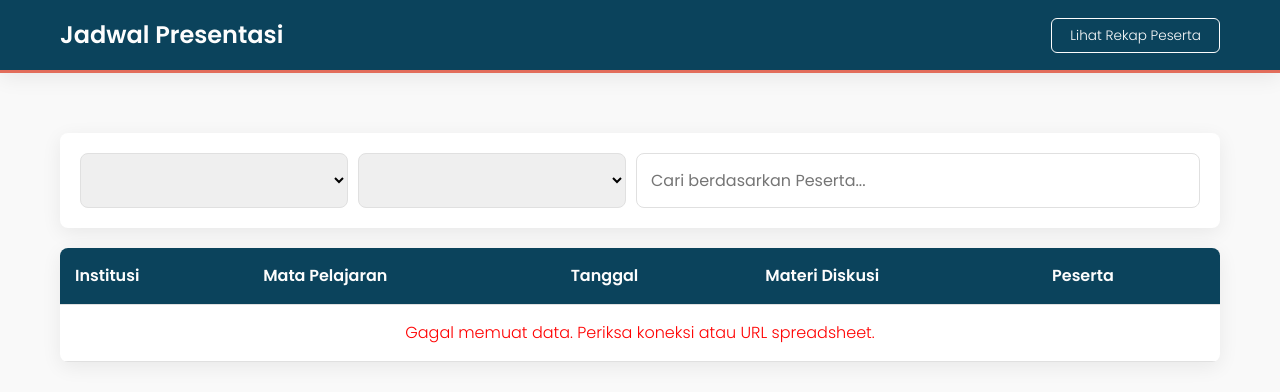
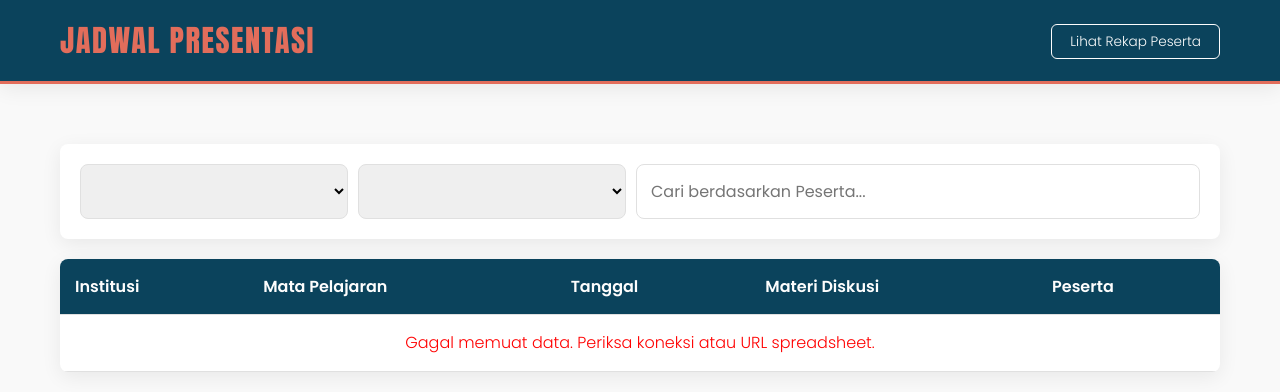
Before and after one commit to msyamrijal/jadwal-website-i, a plain HTML site: page index.html in a window 1280 px wide. Drawn offline with Linux system fonts and the light colour scheme; no server answers.

Commit message:
Update font styles in index.html and rekap.html; enhance header styling in style.css with new font and adjustments for improved aesthetics

```diff
--- a/index.html
+++ b/index.html
@@ -5,7 +5,7 @@
   <meta name="viewport" content="width=device-width, initial-scale=1.0">
   <link rel="preconnect" href="https://fonts.googleapis.com">
 <link rel="preconnect" href="https://fonts.gstatic.com" crossorigin>
-<link href="https://fonts.googleapis.com/css2?family=Poppins:wght@300;400;600&display=swap" rel="stylesheet">
+<link href="https://fonts.googleapis.com/css2?family=Anton&family=Poppins:wght@300;400;600&display=swap" rel="stylesheet">
   <title>Jadwal Presentasi</title>
   <link rel="apple-touch-icon" sizes="180x180" href="apple-touch-icon.png">
   <link rel="icon" type="image/png" sizes="32x32" href="favicon-32x32.png">
--- a/style.css
+++ b/style.css
@@ -36,9 +36,13 @@
  }
 
  header h1 {
+  font-family: 'Anton', sans-serif; /* Font baru yang tebal dan tegas */
   margin: 0;
-  font-size: 1.5rem; /* Sedikit lebih kecil agar lebih elegan */
-  font-weight: 600; /* Lebih tebal untuk kontras */
+  font-size: 1.9rem; /* Ukuran disesuaikan untuk font baru */
+  font-weight: 400; /* Font Anton hanya memiliki weight 400 */
+  color: var(--accent-color);
+  letter-spacing: 1.5px; /* Memberi sedikit ruang antar huruf */
+  text-transform: uppercase; /* Membuat judul menjadi kapital semua */
  }
 
  .header-content {
```
Also changed, not shown: rekap.html (+1 -1 lines).
